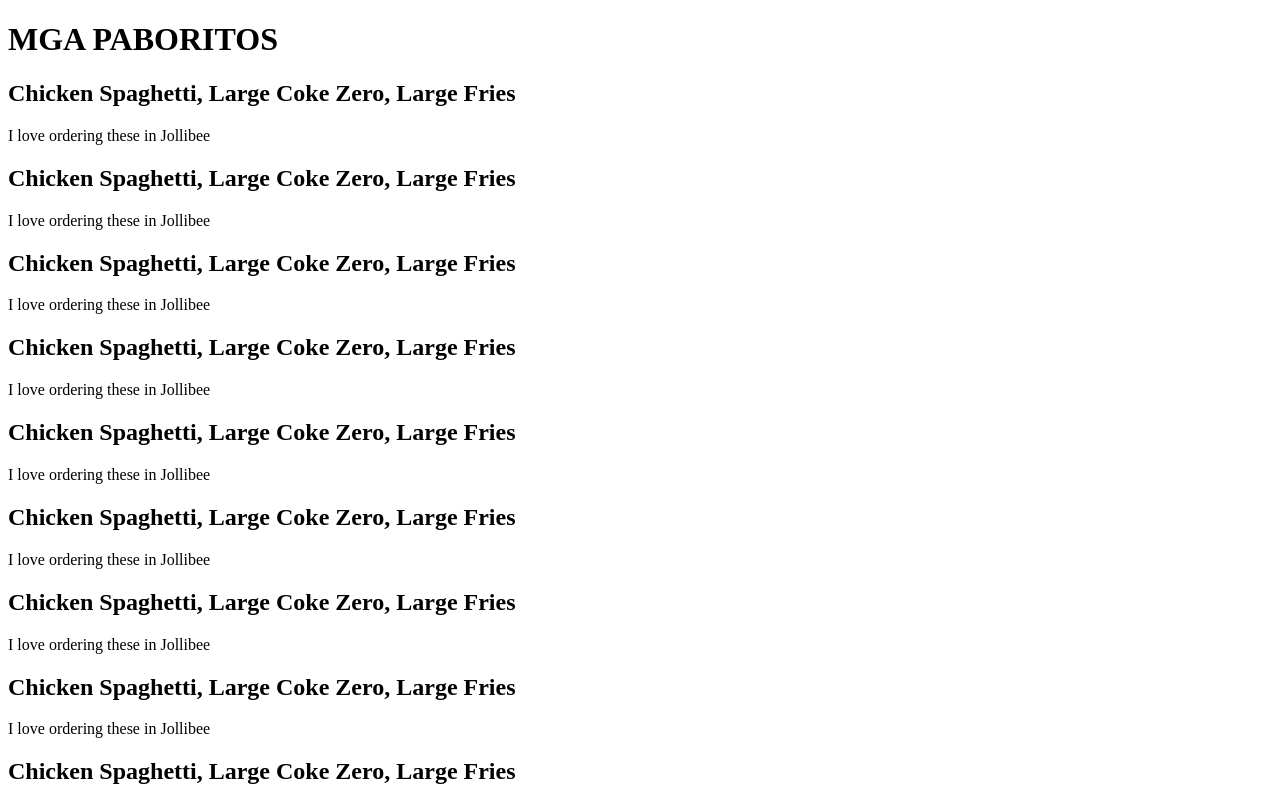
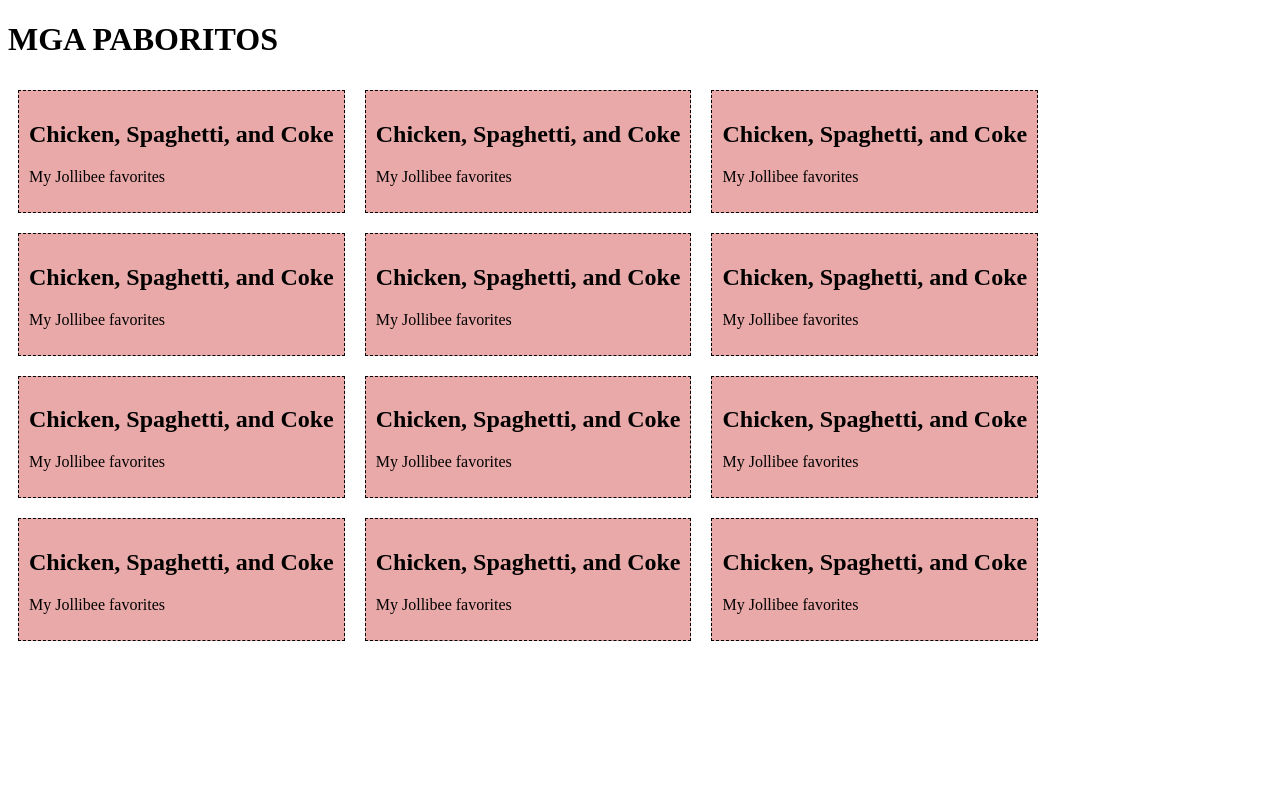
Before and after one commit to lgbncb/webprog-sf241-vuejs, a Vue app in the folder firstsfc/: page / in a window 1280 px wide. Shown: the top 800 px of the page. Built offline with nearby package versions, Linux system fonts and the light colour scheme.

Commit message:
Fix another issue

```diff
--- a/firstsfc/src/components/FoodItem.vue
+++ b/firstsfc/src/components/FoodItem.vue
@@ -9,19 +9,20 @@
 export default {
   data() {
     return {
-      name: 'Chicken Spaghetti, Large Coke Zero, Large Fries',
-      message: 'I love ordering these in Jollibee'
+      name: 'Chicken, Spaghetti, and Coke',
+      message: 'My Jollibee favorites'
     }
   }
 };
 </script>
 
 <style>
- .santol {
+ .chicken {
     border: dashed black 1px;
     display: inline-block;
     margin: 10px;
     padding: 10px;
-    background-color: rgba(180, 22, 22, 0.38);
+    background-color: rgba(199, 29, 29, 0.38);
   }
+
 </style>
--- a/firstsfc/src/components/FoodItem2.vue
+++ b/firstsfc/src/components/FoodItem2.vue
@@ -1,5 +1,5 @@
 <template>
-  <div class="sinigang">
+  <div  class="sinigang">
     <h2>{{ name }}</h2>
     <p>{{ message }}</p>
   </div>
@@ -9,8 +9,8 @@
 export default {
   data() {
     return {
-      name: 'Sinigang, Fried Tilapia, Coke Zero',
-      message: 'Favorite Sunday Lunch Meal'
+      name: 'Sinigang and Tilapia',
+      message: 'I like sinigang, tilapia every Sunday'
     }
   }
 };
```
